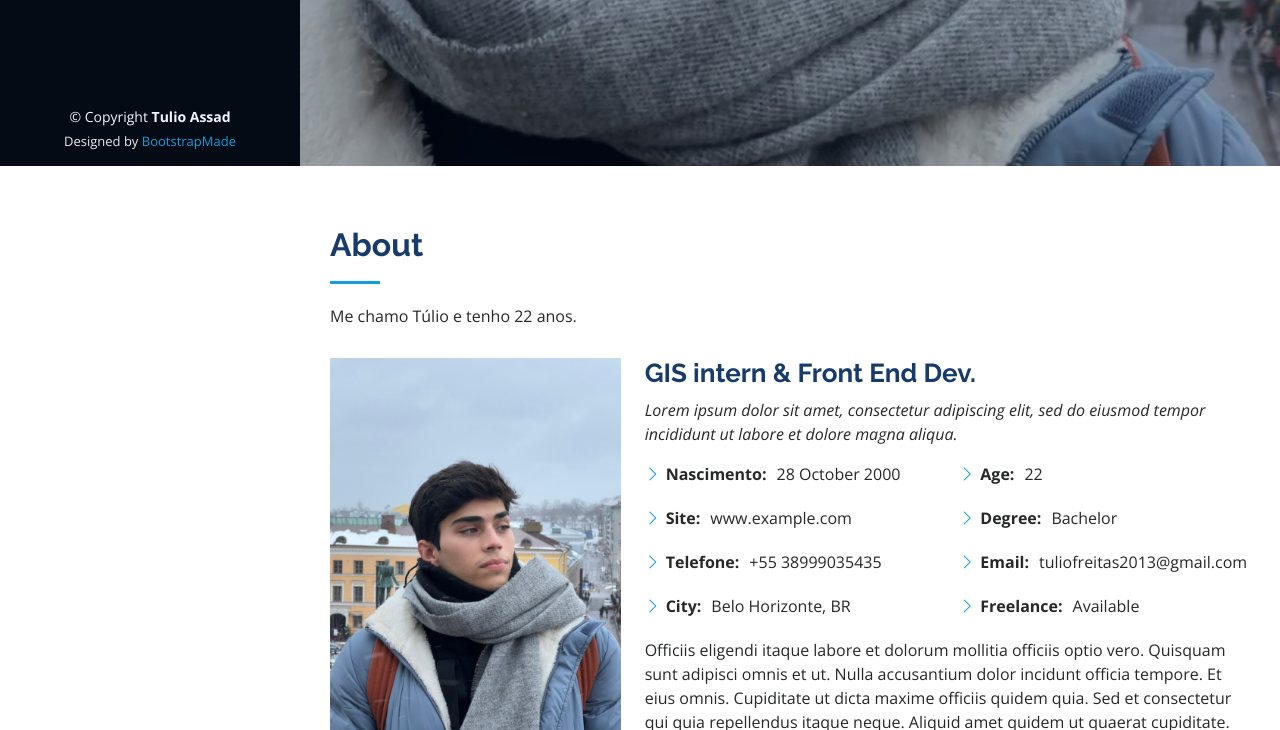
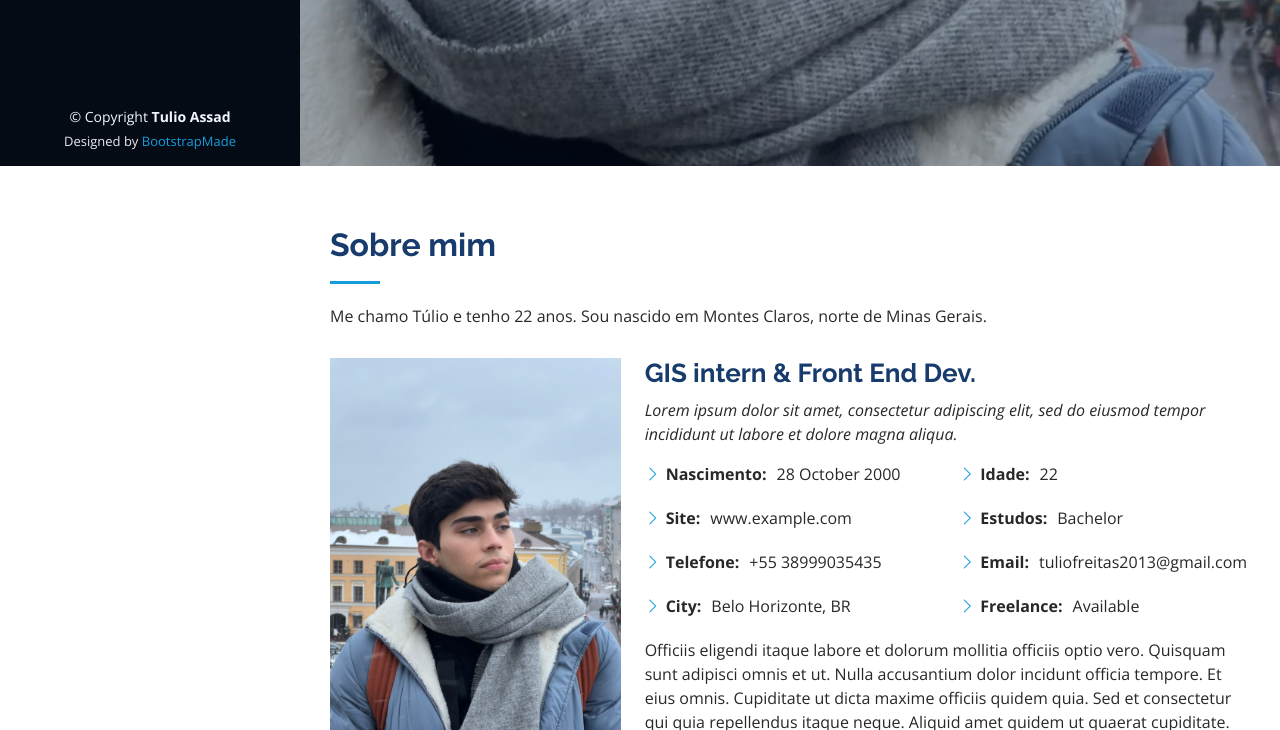
Before and after one commit to tulioassad/tulioassad.github.io, a plain HTML site: page iPortfolio/index.html in a window 1280 px wide. Shown: the part 634-1364 px from the top of the page. Drawn offline with nearby package versions, Linux system fonts and the light colour scheme.

Commit message:
meu site

```diff
--- a/iPortfolio/index.html
+++ b/iPortfolio/index.html
@@ -85,8 +85,8 @@
       <div class="container">
 
         <div class="section-title">
-          <h2>About</h2>
-          <p>Me chamo Túlio e tenho 22 anos.</p>
+          <h2>Sobre mim</h2>
+          <p>Me chamo Túlio e tenho 22 anos. Sou nascido em Montes Claros, norte de Minas Gerais. </p>
         </div>
 
         <div class="row">
@@ -110,8 +110,8 @@
               </div>
               <div class="col-lg-6">
                 <ul>
-                  <li><i class="bi bi-chevron-right"></i> <strong>Age:</strong> <span>22</span></li>
-                  <li><i class="bi bi-chevron-right"></i> <strong>Degree:</strong> <span>Bachelor</span></li>
+                  <li><i class="bi bi-chevron-right"></i> <strong>Idade:</strong> <span>22</span></li>
+                  <li><i class="bi bi-chevron-right"></i> <strong>Estudos:</strong> <span>Bachelor</span></li>
                   <li><i class="bi bi-chevron-right"></i> <strong>Email:</strong> <span>tuliofreitas2013@gmail.com</span></li>
                   <li><i class="bi bi-chevron-right"></i> <strong>Freelance:</strong> <span>Available</span></li>
                 </ul>
```
